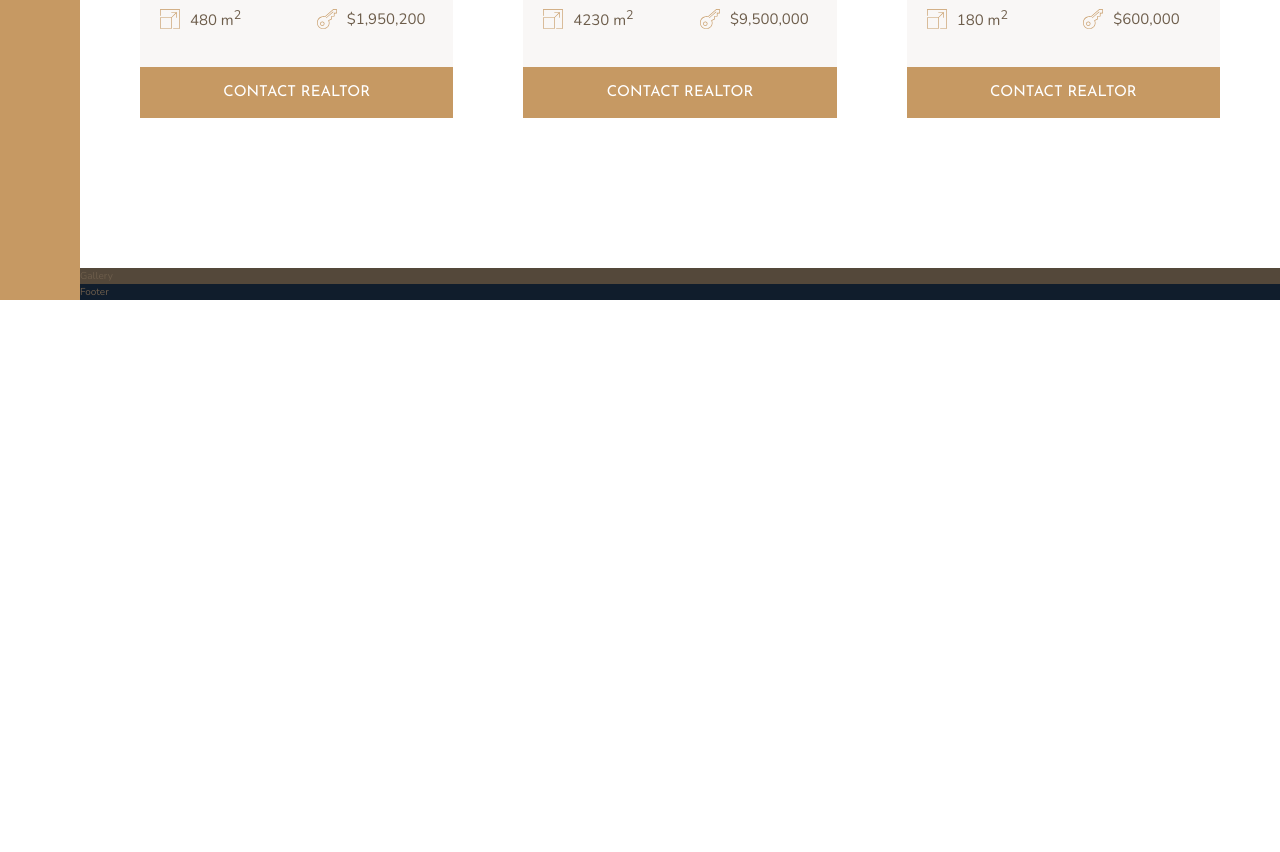
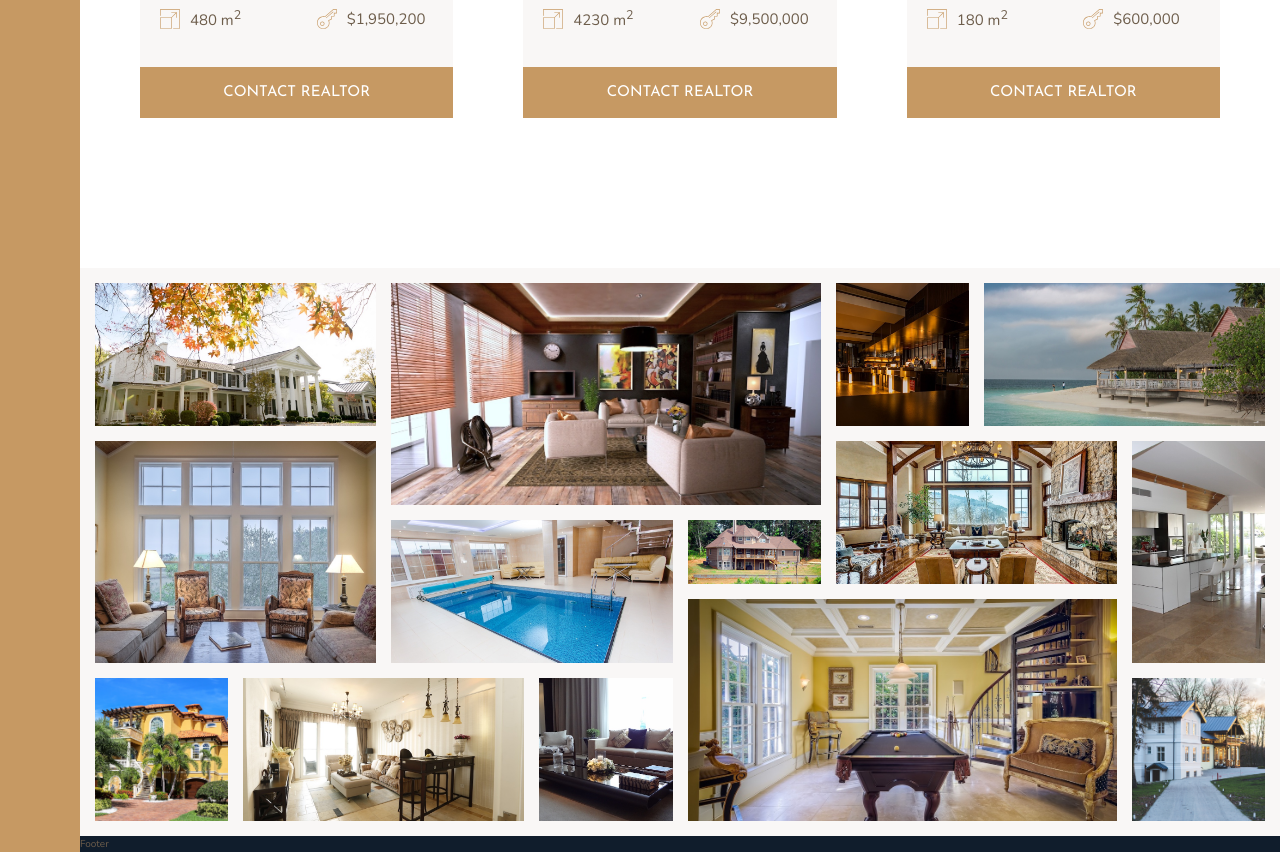
Before and after one commit to jgoryca/Nexter, a website: page index.html in a window 1280 px wide. Shown: the part 2804-3656 px from the top of the page. Before the commit the page ends 3104 px from the top, so only its background shows below. Drawn offline with nearby package versions, Linux system fonts and the light colour scheme.

Commit message:
built the gallery section

```diff
--- a/index.html
+++ b/index.html
@@ -294,7 +294,70 @@
         <button class="btn home__btn">Contact realtor</button>
       </div>
     </section>
-    <section class="gallery">Gallery</section>
+    <section class="gallery">
+      <figure class="gallery__item gallery__item--1">
+        <img src="img/gal-1.jpeg" alt="Gallery image 1" class="gallery__img" />
+      </figure>
+      <figure class="gallery__item gallery__item--2">
+        <img src="img/gal-2.jpeg" alt="Gallery image 2" class="gallery__img" />
+      </figure>
+      <figure class="gallery__item gallery__item--3">
+        <img src="img/gal-3.jpeg" alt="Gallery image 3" class="gallery__img" />
+      </figure>
+      <figure class="gallery__item gallery__item--4">
+        <img src="img/gal-4.jpeg" alt="Gallery image 4" class="gallery__img" />
+      </figure>
+      <figure class="gallery__item gallery__item--5">
+        <img src="img/gal-5.jpeg" alt="Gallery image 5" class="gallery__img" />
+      </figure>
+      <figure class="gallery__item gallery__item--6">
+        <img src="img/gal-6.jpeg" alt="Gallery image 6" class="gallery__img" />
+      </figure>
+      <figure class="gallery__item gallery__item--7">
+        <img src="img/gal-7.jpeg" alt="Gallery image 7" class="gallery__img" />
+      </figure>
+      <figure class="gallery__item gallery__item--8">
+        <img src="img/gal-8.jpeg" alt="Gallery image 8" class="gallery__img" />
+      </figure>
+      <figure class="gallery__item gallery__item--9">
+        <img src="img/gal-9.jpeg" alt="Gallery image 9" class="gallery__img" />
+      </figure>
+      <figure class="gallery__item gallery__item--10">
+        <img
+          src="img/gal-10.jpeg"
+          alt="Gallery image 10"
+          class="gallery__img"
+        />
+      </figure>
+      <figure class="gallery__item gallery__item--11">
+        <img
+          src="img/gal-11.jpeg"
+          alt="Gallery image 11"
+          class="gallery__img"
+        />
+      </figure>
+      <figure class="gallery__item gallery__item--12">
+        <img
+          src="img/gal-12.jpeg"
+          alt="Gallery image 12"
+          class="gallery__img"
+        />
+      </figure>
+      <figure class="gallery__item gallery__item--13">
+        <img
+          src="img/gal-13.jpeg"
+          alt="Gallery image 13"
+          class="gallery__img"
+        />
+      </figure>
+      <figure class="gallery__item gallery__item--14">
+        <img
+          src="img/gal-14.jpeg"
+          alt="Gallery image 14"
+          class="gallery__img"
+        />
+      </figure>
+    </section>
     <footer class="footer">Footer</footer>
   </body>
 </html>
--- a/sass/_gallery.scss
+++ b/sass/_gallery.scss
@@ -1,4 +1,76 @@
 .gallery {
-  background-color: $color-grey-dark-1;
+  background-color: $color-grey-light-1;
   grid-column: full-start / full-end;
+  display: grid;
+  grid-template-columns: repeat(8, 1fr);
+  grid-template-rows: repeat(7, 5vw);
+  grid-gap: 1.5rem;
+  padding: 1.5rem;
+
+  &__item {
+    &--1 {
+      grid-row: 1 / span 2;
+      grid-column: 1 / span 2;
+    }
+
+    &--2 {
+      grid-row: 1 / span 3;
+      grid-column: 3 / span 3;
+    }
+    &--3 {
+      grid-row: 1 / span 2;
+      grid-column: 6 / 7;
+    }
+    &--4 {
+      grid-row: 1 / span 2;
+      grid-column: 7 / -1;
+    }
+    &--5 {
+      grid-row: 3 / span 3;
+      grid-column: 1 / span 2;
+    }
+    &--6 {
+      grid-row: 4 / span 2;
+      grid-column: 3 / span 2;
+    }
+    &--7 {
+      grid-row: 4 / 5;
+      grid-column: 5 / 6;
+    }
+    &--8 {
+      grid-row: 3 / span 2;
+      grid-column: 6 / span 2;
+    }
+    &--9 {
+      grid-row: 3 / span 3;
+      grid-column: 8 / -1;
+    }
+    &--10 {
+      grid-row: 6 / -1;
+      grid-column: 1 / 2;
+    }
+    &--11 {
+      grid-row: 6 / -1;
+      grid-column: 2 / span 2;
+    }
+    &--12 {
+      grid-row: 6 / -1;
+      grid-column: 4 / 5;
+    }
+    &--13 {
+      grid-row: 5 / -1;
+      grid-column: 5 / span 3;
+    }
+    &--14 {
+      grid-row: 6 / -1;
+      grid-column: 8 / -1;
+    }
+  }
+
+  &__img {
+    width: 100%;
+    height: 100%;
+    object-fit: cover;
+    display: block;
+  }
 }
```
Also changed, not shown: css/style.css.
